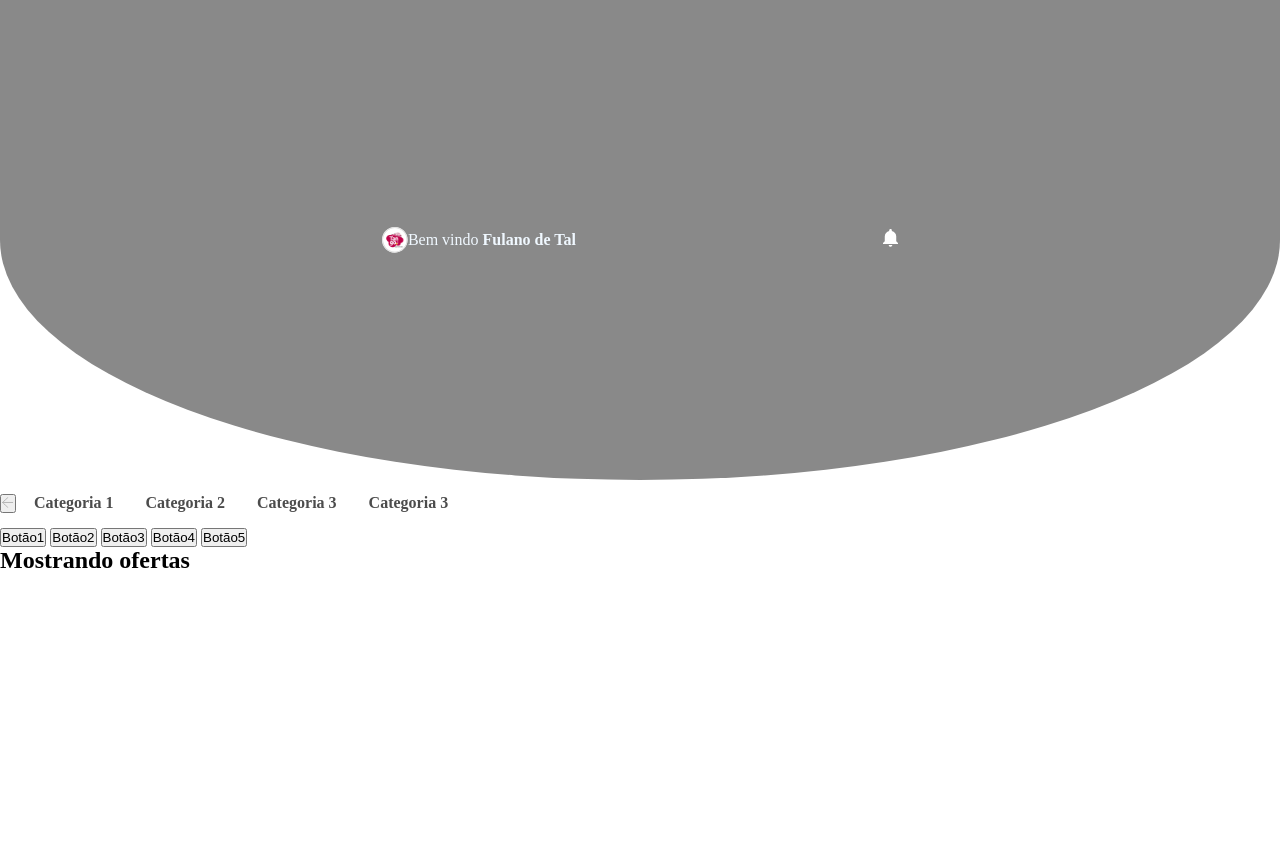
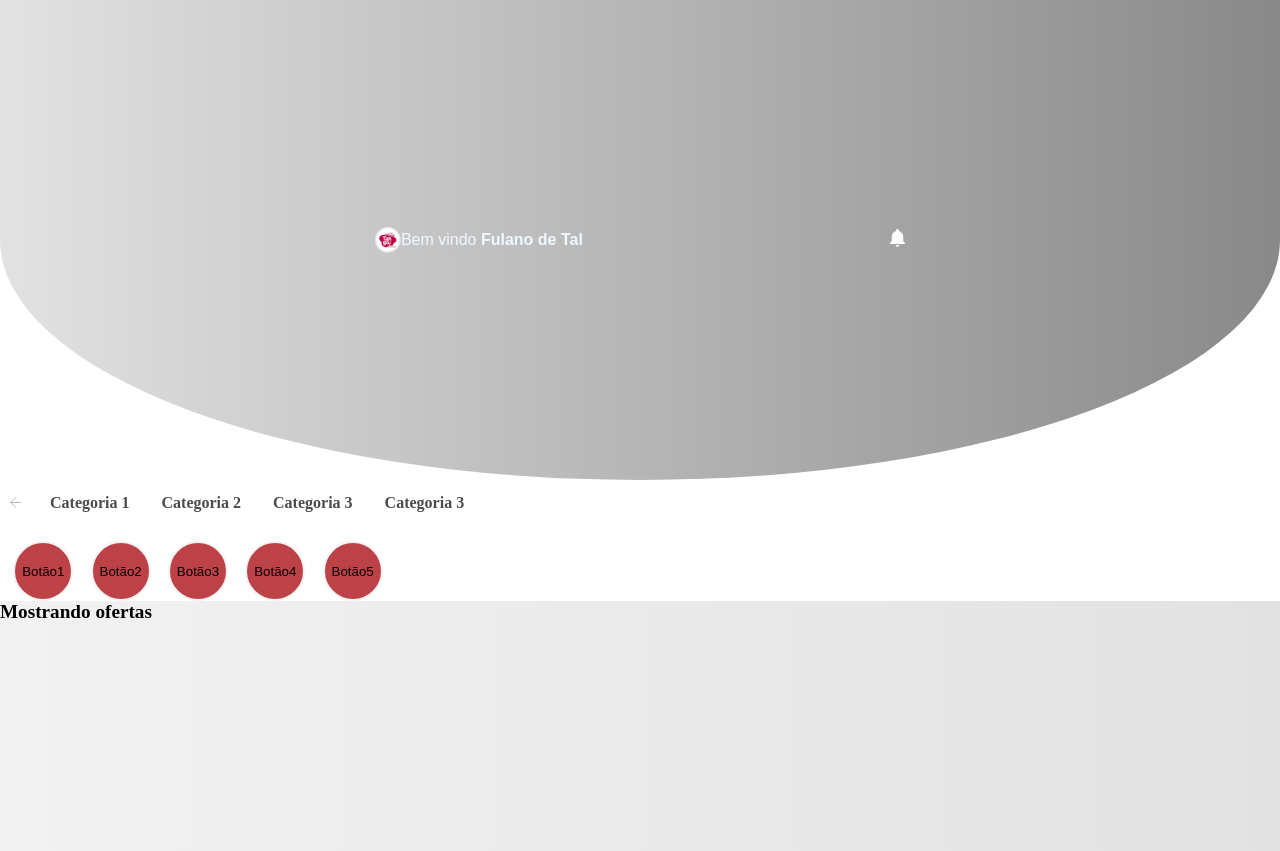
Before and after one commit to Librelones/tech, a plain HTML site: page index.html in a window 1280 px wide. Before the commit the page ends 800 px from the top, so only its background shows below. Drawn offline with Linux system fonts and the light colour scheme.

Commit message:
Update style.css

```diff
--- a/style.css
+++ b/style.css
@@ -13,24 +13,65 @@ p {
 }
 
 header {
+    font-family: sans-serif;
     display: flex;
     justify-content: space-between;
     align-items: center;
     padding: 50px 10%;
     width: 100%;
     height: 48px;
-    background-color: #898989;
-    background: linear-gradient();
     border-radius: 0 0 150% 150%/0 0 150% 150%;
-
+    background-image: linear-gradient(to right, #e2e2e2,#898989);
 }
 
-.bt1 {
+.bt {
   background: none;
   border: none;
   cursor: pointer;
   margin: 10px;
 }
+
+.button {
+
+  margin-left: 1em;
+  margin-top: 1em;
+  height: 60px;
+  width: 60px;
+  border-radius: 50%;
+  border: 2px solid #f2f2f2;
+  background-color: #bd4248;
+  display: inline-block;
+  transition-duration: 0.4s;
+  cursor: pointer;
+  flex-direction: row;
+  flex-wrap: wrap;
+
+}
+
+.button1:hover{
+  background-color: white;
+  color: black;
+  border: 2px solid #008CBA;
+}
+
+.prod{
+
+  background-image: #bd0048;
+}
+
+/*middle*/
+
+.middle {
+  height: 300px;
+  height: 30vh;
+  justify-content: center;
+  min-height: 250px;
+  text-align: justify;
+  font-size: 80%;
+  background-image: linear-gradient(to right, #f2f2f2,#e2e2e2);
+}
+
+
 
 /*scrollmenu*/
 
```
